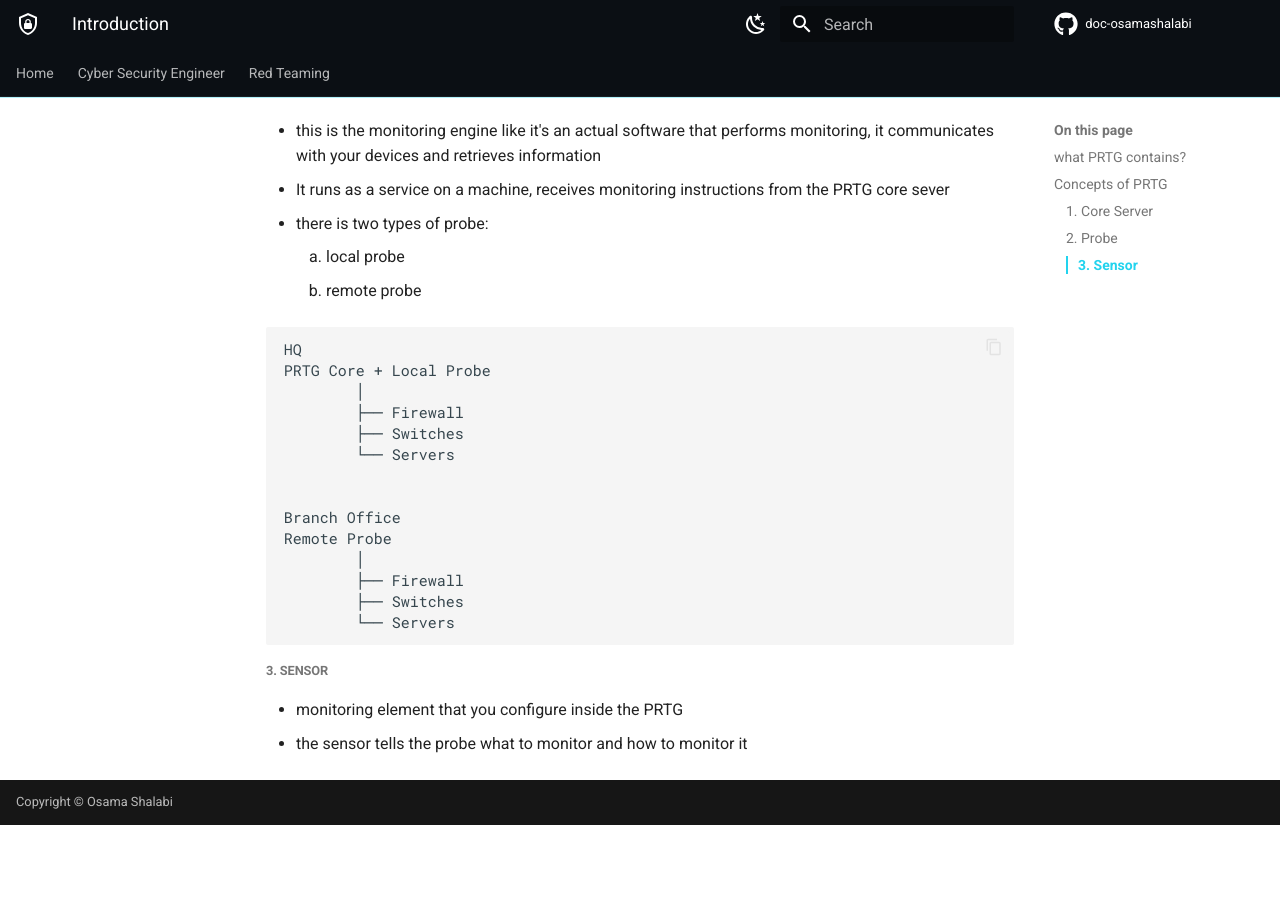
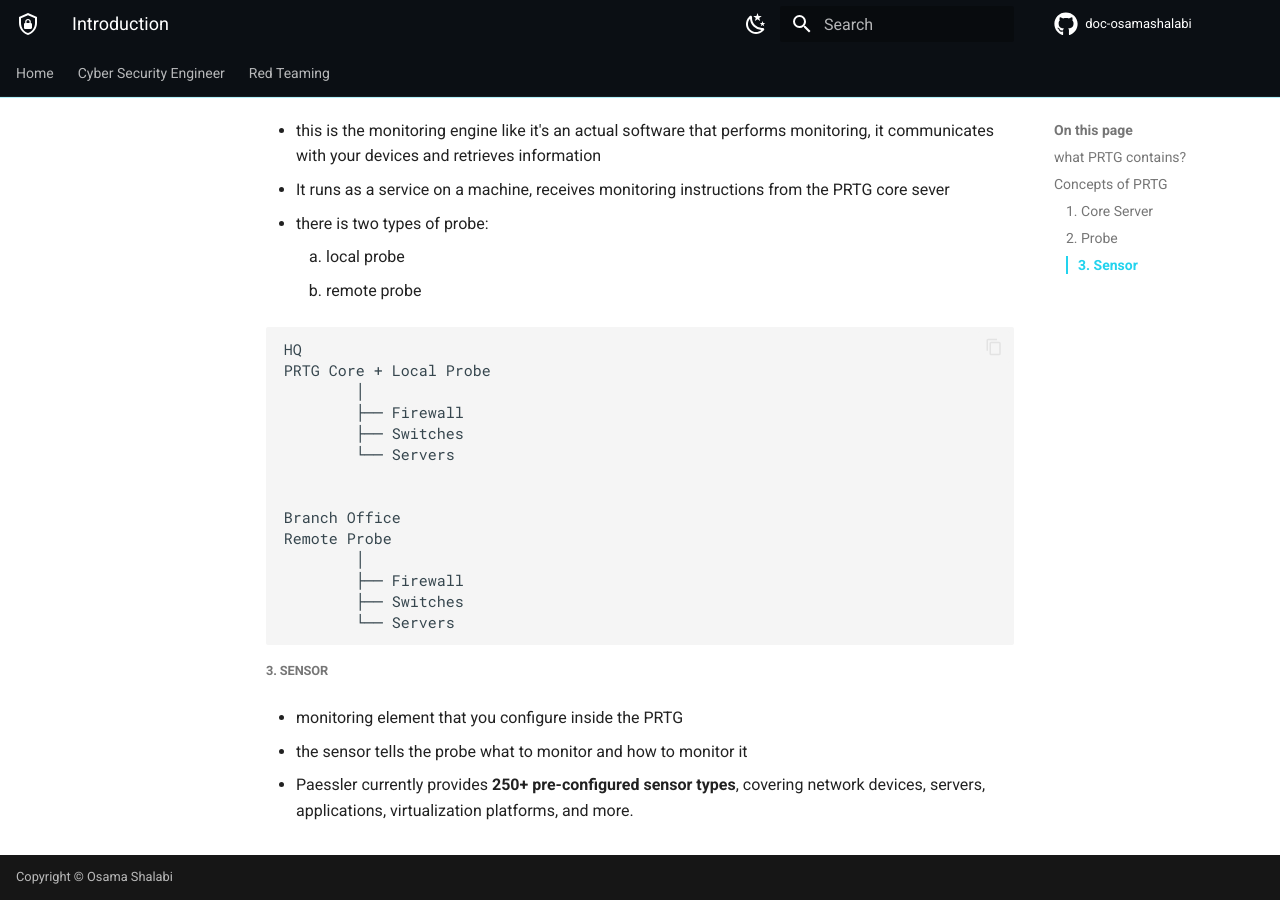
Before and after one commit to osamashalabi432-png/doc-osamashalabi, an MkDocs documentation site: the page built from docs/cyber-security-engineer/network-monitoring/Introduction.md, in a window 1280 px wide and 900 px high, scrolled down 927 px. Built offline with MkDocs 1.6.1 and Material for MkDocs 9.7.7, drawn with Linux system fonts in a browser that asks for light colours; comment, search, counter and statistics services are not loaded; before the commit the page ends 1752 px from its top, so only the background shows below that.

Commit message:
vault backup: 2026-10-06 13:38:17

```diff
--- a/docs/cyber-security-engineer/network-monitoring/Introduction.md
+++ b/docs/cyber-security-engineer/network-monitoring/Introduction.md
@@ -51,4 +51,7 @@ Remote Probe
 
 ##### 3. Sensor
 - monitoring element that you configure inside the PRTG
+
 - the sensor tells the probe what to monitor and how to monitor it
+
+- Paessler currently provides **250+ pre-configured sensor types**, covering network devices, servers, applications, virtualization platforms, and more.
```
